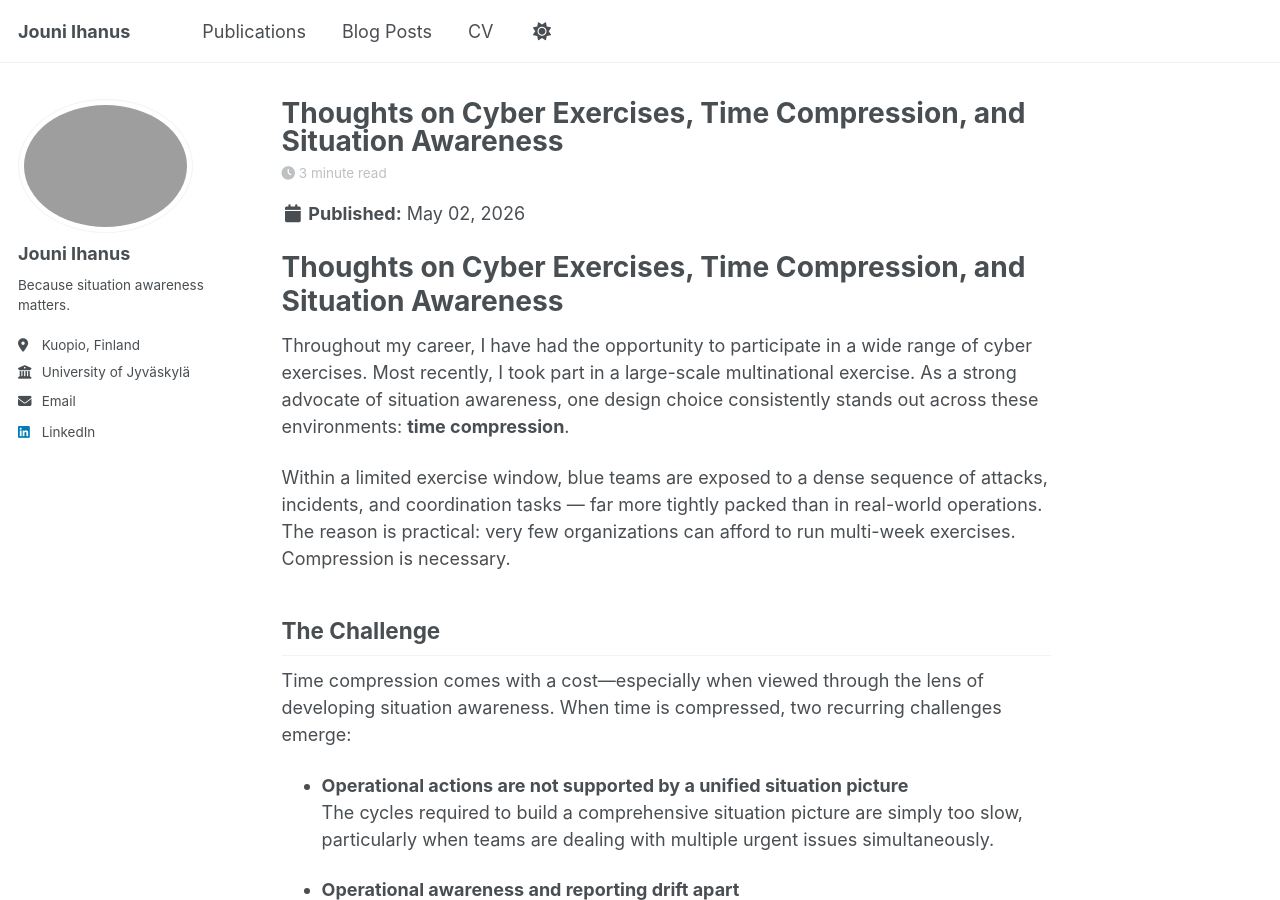
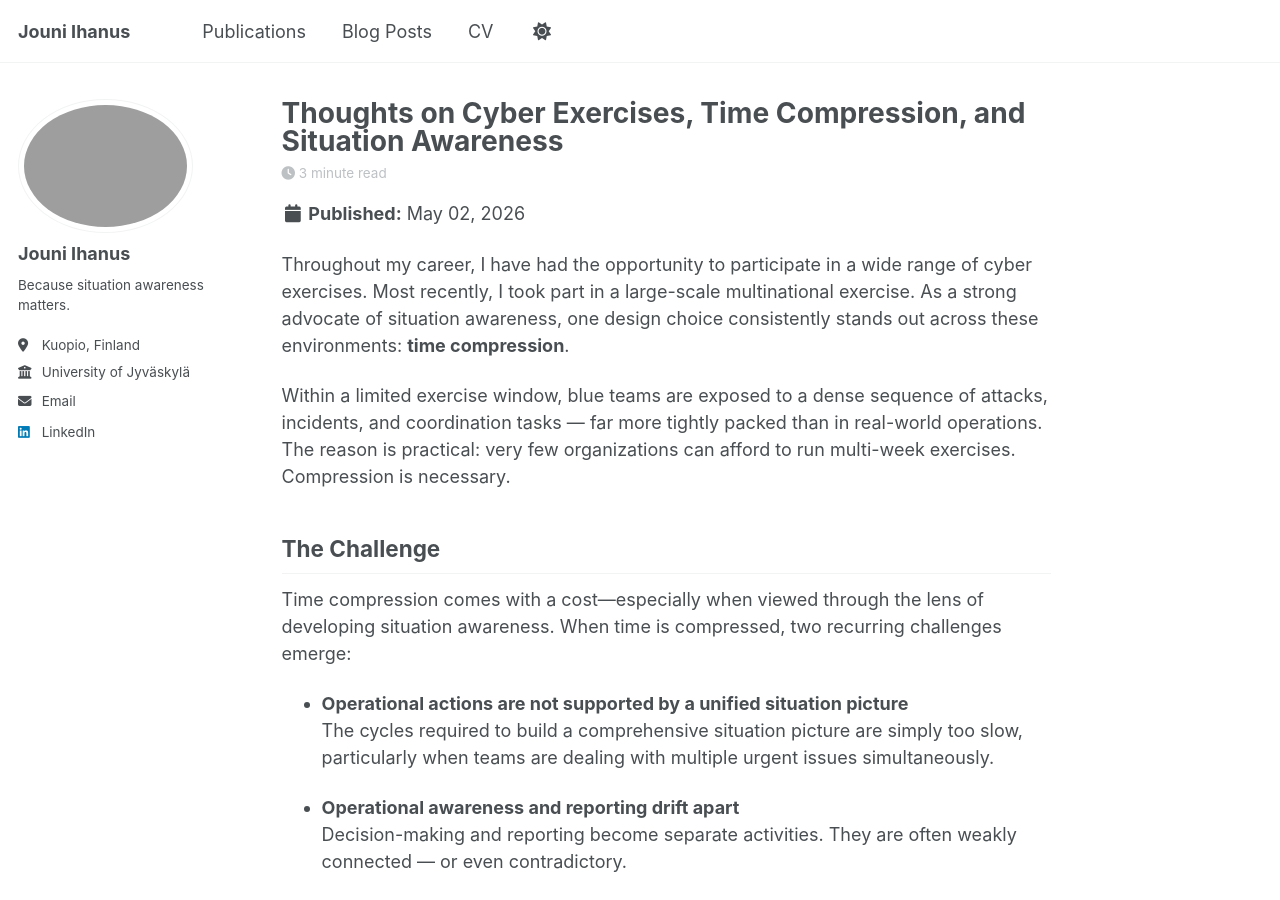
Before and after one commit to WNemesisW/WNemesisW.github.io, a Jekyll site: the page built from _posts/2026-05-02-thoughts_on_cyber_exercises.md, in a window 1280 px wide and 900 px high. Built offline with Jekyll 4.4.1, drawn with Linux system fonts in a browser that asks for light colours; a script bundle is joined from its source files by our own code; library files that are not in the unit come from our copies.

Commit message:
Update 2026-05-02-thoughts_on_cyber_exercises.md

```diff
--- a/_posts/2026-05-02-thoughts_on_cyber_exercises.md
+++ b/_posts/2026-05-02-thoughts_on_cyber_exercises.md
@@ -5,8 +5,6 @@ permalink: /posts/2026/03/Thoughts_on_Cyber_Exercises/
 tags:
   - Situation Awareness, Cyber Exercise
 ---
-# Thoughts on Cyber Exercises, Time Compression, and Situation Awareness
-
 Throughout my career, I have had the opportunity to participate in a wide range of cyber exercises. Most recently, I took part in a large-scale multinational exercise. As a strong advocate of situation awareness, one design choice consistently stands out across these environments: **time compression**.
 
 Within a limited exercise window, blue teams are exposed to a dense sequence of attacks, incidents, and coordination tasks — far more tightly packed than in real-world operations. The reason is practical: very few organizations can afford to run multi-week exercises. Compression is necessary.
```
